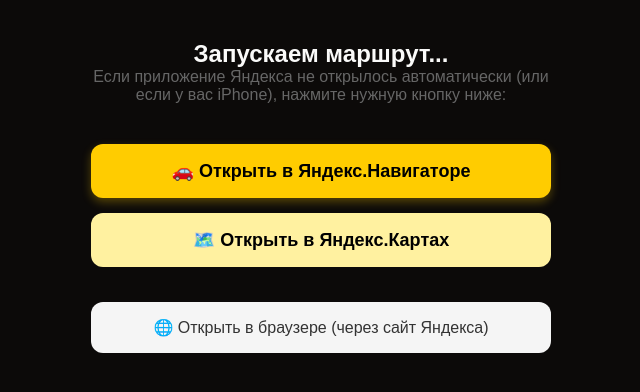
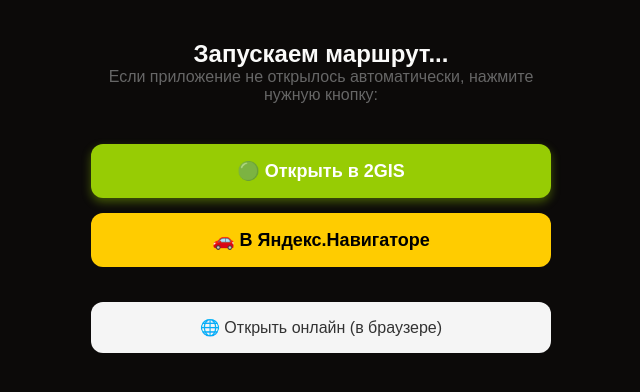
Before and after one commit to Xyling12/grand-transfer, a Next.js app: page /route in a window 1280 px wide. Shown: the top 392 px of the page, without its empty margins (319-959 px from the left). Built offline with nearby package versions, Linux system fonts and the light colour scheme; no server answers.

Commit message:
feat: switch to 2GIS priority

```diff
--- a/src/app/route/page.tsx
+++ b/src/app/route/page.tsx
@@ -14,23 +14,24 @@ function RouteRedirect() {
 
         if (latTo && lonTo && latFrom && lonFrom) {
             // Android robust intent scheme to bypass WebView blockers
+            // 2GIS format uses LONGITUDE first, then LATITUDE.
+            const dgisIntent = `intent://2gis.ru/routeSearch/rsType/car/from/${lonFrom},${latFrom}/to/${lonTo},${latTo}#Intent;scheme=dgis;package=ru.dublgis.dgismobile;end`;
             const naviIntent = `intent://build_route_on_map?lat_from=${latFrom}&lon_from=${lonFrom}&lat_to=${latTo}&lon_to=${lonTo}#Intent;scheme=yandexnavi;package=ru.yandex.yandexnavi;end`;
-            const mapsIntent = `intent://maps.yandex.ru/?rtext=${latFrom},${lonFrom}~${latTo},${lonTo}&rtt=auto#Intent;scheme=yandexmaps;package=ru.yandex.yandexmaps;end`;
 
             // Standard fallback scheme primarily for iOS
-            const iosNavi = `yandexnavi://build_route_on_map?lat_from=${latFrom}&lon_from=${lonFrom}&lat_to=${latTo}&lon_to=${lonTo}`;
+            const iosDgis = `dgis://2gis.ru/routeSearch/rsType/car/from/${lonFrom},${latFrom}/to/${lonTo},${latTo}`;
 
             // Check if Android roughly
             const isAndroid = /android/i.test(navigator.userAgent || '');
 
             if (isAndroid) {
-                // Try Navigator intent first, if fails, it won't do anything, but user can click buttons
-                window.location.href = naviIntent;
+                // Try 2GIS intent first, if fails then fallback to Yandex Navigator
+                window.location.href = dgisIntent;
                 setTimeout(() => {
-                    window.location.href = mapsIntent;
+                    window.location.href = naviIntent;
                 }, 1000);
             } else {
-                window.location.href = iosNavi;
+                window.location.href = iosDgis;
             }
         }
     }, [searchParams]);
@@ -41,35 +42,35 @@ function RouteRedirect() {
     const latTo = searchParams.get('lat_to');
     const lonTo = searchParams.get('lon_to');
 
+    const iosDgis = `dgis://2gis.ru/routeSearch/rsType/car/from/${lonFrom},${latFrom}/to/${lonTo},${latTo}`;
     const iosNavi = `yandexnavi://build_route_on_map?lat_from=${latFrom}&lon_from=${lonFrom}&lat_to=${latTo}&lon_to=${lonTo}`;
-    const iosMaps = `yandexmaps://maps.yandex.ru/?rtext=${latFrom},${lonFrom}~${latTo},${lonTo}&rtt=auto`;
-    const webMaps = `https://yandex.ru/maps/?rtext=${latFrom},${lonFrom}~${latTo},${lonTo}&rtt=auto`;
+    const webDgis = `https://2gis.ru/routing?waypoint1=${lonFrom}%2C${latFrom}&waypoint2=${lonTo}%2C${latTo}&type=car`;
 
     return (
         <div style={{ padding: '40px 20px', fontFamily: 'sans-serif', textAlign: 'center', maxWidth: '500px', margin: '0 auto' }}>
             <h2>Запускаем маршрут...</h2>
             <p style={{ color: '#666', marginBottom: '40px' }}>
-                Если приложение Яндекса не открылось автоматически (или если у вас iPhone), нажмите нужную кнопку ниже:
+                Если приложение не открылось автоматически, нажмите нужную кнопку:
             </p>
 
             <div style={{ display: 'flex', flexDirection: 'column', gap: '15px' }}>
                 <a
-                    href={iosNavi}
-                    style={{ padding: '16px', background: '#FFCC00', color: '#000', textDecoration: 'none', borderRadius: '12px', fontWeight: 'bold', fontSize: '18px', boxShadow: '0 4px 10px rgba(255, 204, 0, 0.3)' }}
+                    href={iosDgis}
+                    style={{ padding: '16px', background: '#97CC04', color: '#fff', textDecoration: 'none', borderRadius: '12px', fontWeight: 'bold', fontSize: '18px', boxShadow: '0 4px 10px rgba(151, 204, 4, 0.4)' }}
                 >
-                    🚗 Открыть в Яндекс.Навигаторе
+                    🟢 Открыть в 2GIS
                 </a>
                 <a
-                    href={iosMaps}
-                    style={{ padding: '16px', background: '#FFF1A0', color: '#000', textDecoration: 'none', borderRadius: '12px', fontWeight: 'bold', fontSize: '18px' }}
+                    href={iosNavi}
+                    style={{ padding: '16px', background: '#FFCC00', color: '#000', textDecoration: 'none', borderRadius: '12px', fontWeight: 'bold', fontSize: '18px' }}
                 >
-                    🗺️ Открыть в Яндекс.Картах
+                    🚗 В Яндекс.Навигаторе
                 </a>
                 <a
-                    href={webMaps}
+                    href={webDgis}
                     style={{ padding: '16px', background: '#f5f5f5', color: '#333', textDecoration: 'none', borderRadius: '12px', fontSize: '16px', marginTop: '20px' }}
                 >
-                    🌐 Открыть в браузере (через сайт Яндекса)
+                    🌐 Открыть онлайн (в браузере)
                 </a>
             </div>
         </div>
--- a/src/lib/telegram.ts
+++ b/src/lib/telegram.ts
@@ -42,7 +42,7 @@ export async function sendOrderNotification(orderData: Record<string, string | n
 
 📍 <b>Откуда:</b> ${orderData.fromCity}
 🏁 <b>Куда:</b> ${orderData.toCity}
-🗺️ <b>Открыть маршрут:</b> <a href="${fromCityObj && toCityObj ? bridgeLink : webMapLink}">В Навигаторе / Картах 🚗</a>
+🗺️ <b>Открыть маршрут:</b> <a href="${fromCityObj && toCityObj ? bridgeLink : webMapLink}">В 2GIS / Навигаторе �️</a>
 🚕 <b>Тариф:</b> ${orderData.tariff}
 👥 <b>Пассажиров:</b> ${orderData.passengers}
 💰 <b>Расчетная стоимость:</b> ${orderData.priceEstimate ? orderData.priceEstimate + ' ₽' : 'Не рассчитана'}
```
